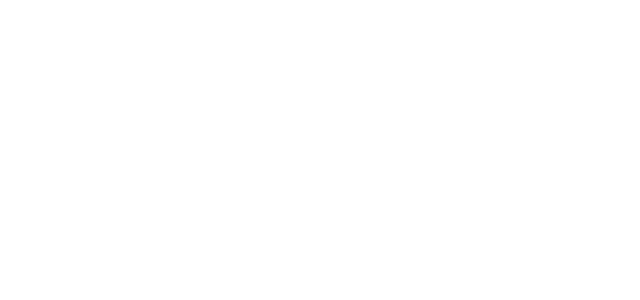
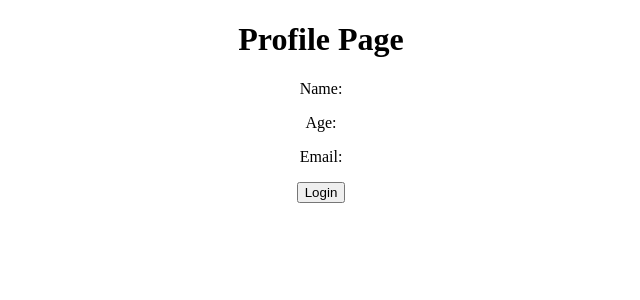
Before and after one commit to Dariuszb94/login, a React (Create React App) app: page / in a window 1280 px wide. Shown: the top 300 px of the page, without its empty margins (319-959 px from the left). Built offline with nearby package versions, Linux system fonts and the light colour scheme.

Commit message:
store config

```diff
--- a/src/App.js
+++ b/src/App.js
@@ -1,7 +1,14 @@
 import "./App.css";
+import Profile from "./components/Profile";
+import Login from "./components/Login";
 
 function App() {
-  return <div className="App"></div>;
+  return (
+    <div className="App">
+      <Profile />
+      <Login />
+    </div>
+  );
 }
 
 export default App;
--- a/src/components/Login.js
+++ b/src/components/Login.js
@@ -1,7 +1,11 @@
 import React from "react";
 
 function Login() {
-  return <div></div>;
+  return (
+    <div>
+      <button>Login</button>
+    </div>
+  );
 }
 
 export default Login;
--- a/src/components/Profile.js
+++ b/src/components/Profile.js
@@ -1,7 +1,14 @@
 import React from "react";
 
 function Profile() {
-  return <div></div>;
+  return (
+    <div>
+      <h1>Profile Page</h1>
+      <p>Name:</p>
+      <p>Age:</p>
+      <p>Email:</p>
+    </div>
+  );
 }
 
 export default Profile;
--- a/src/index.js
+++ b/src/index.js
@@ -2,10 +2,16 @@ import React from "react";
 import ReactDOM from "react-dom";
 import App from "./App";
 import reportWebVitals from "./reportWebVitals";
-
+import { configureStore } from "@reduxjs/toolkit";
+import { Provider } from "react-redux";
+const store = configureStore({
+  reducer: {},
+});
 ReactDOM.render(
   <React.StrictMode>
-    <App />
+    <Provider store={store}>
+      <App />
+    </Provider>
   </React.StrictMode>,
   document.getElementById("root")
 );
```
